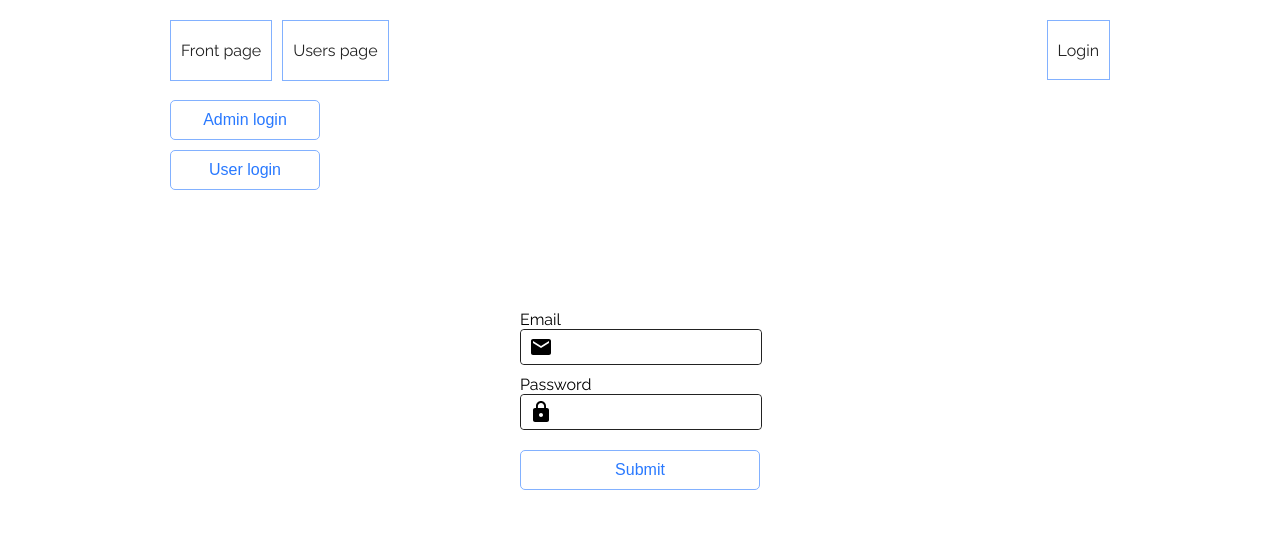
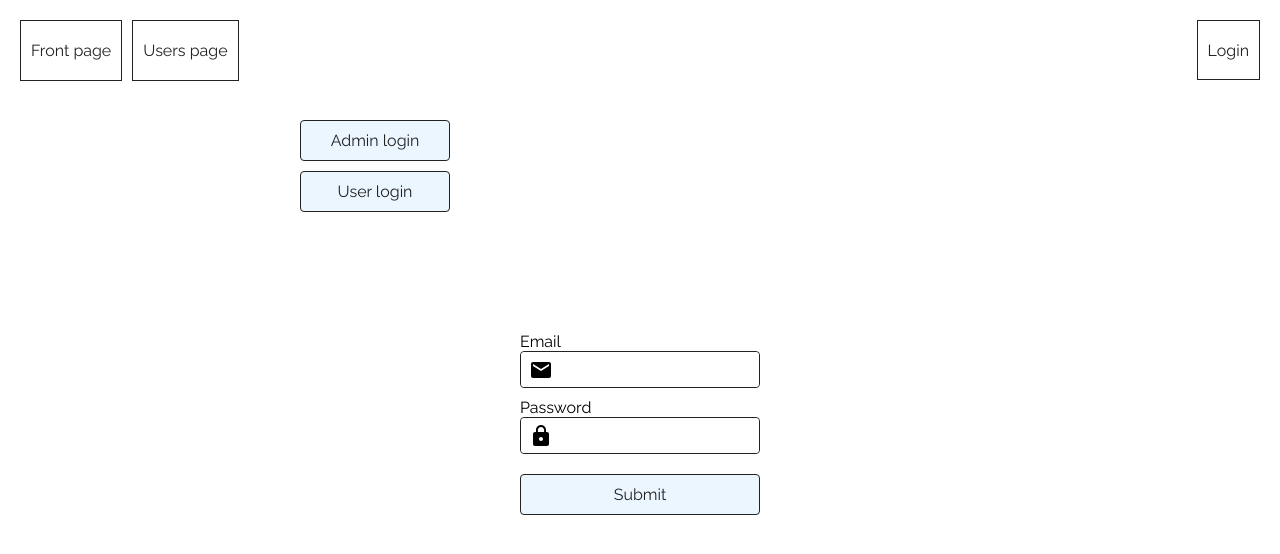
Before and after one commit to TeemuKoivisto/my-react-bootstrap, a React (Create React App) app: page /login in a window 1280 px wide. Shown: the top 554 px of the page. Built offline with nearby package versions, Linux system fonts and the light colour scheme; no server answers.

Commit message:
Refactor eg Button to use hooks, enhance styles

```diff
--- a/src/components/AuthHOC.tsx
+++ b/src/components/AuthHOC.tsx
@@ -13,7 +13,7 @@ interface IProps {
 /**
  * Well it looked cool when I first made this...
  * Now I think it's a piece of shit. Opinions change. Too complicated & doesn't work => wasted hours.
- * @param WrappedComponent - Should be React.ComponentType<P> but I have for this type-masturbation
+ * @param WrappedComponent - Should be React.ComponentType<P> but I don't have time for this type-masturbation
  */
 export function AuthHOC <P extends IProps>(WrappedComponent: React.ComponentType<any>) {
   class AuthHOCClass extends React.Component<IProps & RouteComponentProps<any>, {}> {
--- a/src/components/NavBar.tsx
+++ b/src/components/NavBar.tsx
@@ -7,7 +7,9 @@ import styled from '../theme/styled'
 import { Stores } from '../stores'
 import { AuthStore } from '../stores/AuthStore'
 
-interface IProps {
+import { RouteComponentProps } from 'react-router'
+
+interface IProps extends RouteComponentProps<{}> {
   className?: string
   authStore?: AuthStore,
 }
@@ -18,6 +20,7 @@ interface IProps {
 export class NavBar extends React.PureComponent<IProps> {
   handleLogout = (e : React.MouseEvent<HTMLElement>) => {
     this.props.authStore!.logout()
+    this.props.history.push('')
   }
   render() {
     const { isAuthenticated } = this.props.authStore!
@@ -54,7 +57,7 @@ const NavListItem = styled.li`
 `
 const linkStyles = css`
   background-color: ${({ theme }) => theme.color.white };
-  border: 1px solid ${({ theme }) => theme.color.secondary };
+  border: 1px solid ${({ theme }) => theme.color.textDark };
   box-sizing: border-box;
   color: ${({ theme }) => theme.color.textDark };
   cursor: pointer;
@@ -63,9 +66,10 @@ const linkStyles = css`
   padding: 20px 10px 20px 10px;
   text-decoration: none;
   &:hover {
-    background-color: ${({ theme }) => theme.color.primary};
+    background-color: ${({ theme }) => theme.color.primary };
     color: ${({ theme }) => theme.color.white };
   }
+  transition: 0.2s all;
 `
 const LogoutButton = styled.button`
   ${linkStyles}
--- a/src/components/WrappedRoute.tsx
+++ b/src/components/WrappedRoute.tsx
@@ -1,5 +1,5 @@
 import * as React from 'react'
-import { Route, RouteProps } from 'react-router'
+import { Route, RouteProps, RouteComponentProps } from 'react-router'
 import styled from '../theme/styled'
 
 import { NavBar } from './NavBar'
@@ -8,13 +8,13 @@ interface IWrappedRoute extends RouteProps {
   component: React.ComponentClass<any>
 }
 
-const renderNoMainContainerWrapper = (Component: React.ComponentClass) => (props: RouteProps) =>
+const renderNoMainContainerWrapper = (Component: React.ComponentClass) => (props: RouteComponentProps<any>) =>
   <MainWrapper>
     <NavBar {...props}/>
     <Component {...props}/>
   </MainWrapper>
 
-const renderWrapper = (Component: React.ComponentClass) => (props: RouteProps) =>
+const renderWrapper = (Component: React.ComponentClass) => (props: RouteComponentProps<any>) =>
   <MainWrapper>
     <NavBar {...props}/>
     <MainContainer>
@@ -29,10 +29,11 @@ export const WrappedRoute = ({ component, ...rest } : IWrappedRoute) =>
   <Route {...rest} render={renderWrapper(component)}/>
 
 const MainWrapper = styled.div`
-  font-family: 'Raleway', sans-serif;
-  margin: auto;
-  max-width: 980px;
 `
 const MainContainer = styled.main`
-  margin: 20px;
+  margin: 40px auto 20px auto;
+  max-width: 680px;
+  @media only screen and (max-width: 720px) {
+    margin: 40px 20px 20px 20px;
+  }
 `
--- a/src/elements/Button.tsx
+++ b/src/elements/Button.tsx
@@ -1,20 +1,41 @@
-// import * as React from 'react'
+import * as React from 'react'
 import styled from '../theme/styled'
 
-export const Button = styled.button`
-  background-color: ${({ theme }) => theme.color.white };
-  border: 1px solid ${({ theme }) => theme.color.secondary };
-  border-radius: 5px;
-  color: ${({ theme }) => theme.color.primary };
+interface IProps {
+  children: React.ReactNode
+  className?: string
+  type?: string
+  disabled?: boolean
+  onClick?: () => void
+}
+
+ButtonEl.defaultProps = {
+  type: 'button',
+  disabled: false,
+}
+
+function ButtonEl(props: IProps) {
+  function onClick(e: React.MouseEvent) {
+    return !props.disabled && props.onClick && props.onClick()
+  }
+  const { className, children } = props
+  return (
+    <button className={className} onClick={onClick}>{children}</button>
+  )
+}
+
+export const Button = styled(ButtonEl)`
+  background-color: ${({ theme }) => theme.color.secondary };
+  border: 1px solid ${({ theme }) => theme.color.textDark };
+  border-radius: 4px;
+  color: ${({ theme }) => theme.color.textDark };
   cursor: pointer;
   font-size: ${({ theme }) => theme.fontSize.small };
-  max-width: 150px;
-  padding: 10px 10px 10px 10px;
+  padding: 10px 20px 10px 20px;
   text-decoration: none;
+  width: 150px;
   &:hover {
-    background-color: ${({ theme }) => theme.color.primary};
-    box-shadow: 2px 2px #039be569;
-    color: ${({ theme }) => theme.color.white };
+    box-shadow: 3px 3px #039be569;
   }
-  transition: 0.1s all;
+  transition: 0.2s all;
 `
--- a/src/index.css
+++ /dev/null
@@ -1,11 +0,0 @@
-body {
-  margin: 0;
-  padding: 0;
-  font-family: sans-serif;
-}
-
-ul {
-  list-style: none;
-  margin: 0;
-  padding: 0;
-}
--- a/src/index.tsx
+++ b/src/index.tsx
@@ -7,10 +7,9 @@ import { Stores } from './stores'
 import { confMobx } from './stores/mobxConf'
 
 import { defaultTheme } from './theme/defaultTheme'
+import { GlobalStyle } from './theme/GlobalStyle'
 
 import { Routes } from './routes'
-
-import './index.css'
 
 confMobx()
 
@@ -19,7 +18,10 @@ export const stores = new Stores()
 render(
   <Provider {...stores}>
     <ThemeProvider theme={defaultTheme}>
-      <Routes />
+      <>
+        <Routes />
+        <GlobalStyle />
+      </>
     </ThemeProvider>
   </Provider>,
   document.getElementById('root') as HTMLElement
--- a/src/pages/LoginPage.tsx
+++ b/src/pages/LoginPage.tsx
@@ -39,7 +39,7 @@ export class LoginPage extends React.Component<IProps, IState> {
       this.props.history.push('')
     }
   }
-  handleSetDefaultValues = (type: 'admin' | 'user') => (e: React.MouseEvent) => {
+  handleSetDefaultValues = (type: 'admin' | 'user') => () => {
     if (type === 'admin') {
       this.setState({
         email: 'admin@asdf.fi',
--- a/src/stores/AuthStore.ts
+++ b/src/stores/AuthStore.ts
@@ -7,10 +7,14 @@ const EMPTY_USER = {
   name: '',
   email: '',
 } as IUser
+const EMPTY_JWT = {
+  expires: -1,
+  token: ''
+} as IJwt
 
 export class AuthStore {
   @observable loggedInUser: IUser = EMPTY_USER
-  @observable jwt: IJwt = { expires: -1, token: '' }
+  @observable jwt: IJwt = EMPTY_JWT
 
   @action
   logInUser = async (credentials: ILoginCredentials) => {
@@ -25,6 +29,7 @@ export class AuthStore {
   @action
   logout = () => {
     this.loggedInUser = EMPTY_USER
+    this.jwt = EMPTY_JWT
   }
 
   @computed
--- /dev/null
+++ b/src/theme/GlobalStyle.ts
@@ -0,0 +1,24 @@
+import { createGlobalStyle } from './styled'
+
+export const GlobalStyle = createGlobalStyle`
+  body {
+    margin: 0;
+    padding: 0;
+  }
+  h1,h2,h3,h4 {
+    font-family: ${({ theme }) => theme.font.text };
+  }
+  * {
+    box-sizing: border-box;
+    font-family: ${({ theme }) => theme.font.text };
+  }
+  ul, ol {
+    list-style: none;
+    margin: 0;
+    padding: 0;
+  }
+  a, a:visited {
+    color: inherit;
+    text-decoration: none;
+  }
+`
--- a/src/theme/defaultTheme.ts
+++ b/src/theme/defaultTheme.ts
@@ -2,15 +2,18 @@ import { ITheme } from '../types/theme'
 
 export const defaultTheme : ITheme = {
   color: {
+    bg: '#fff',
+    gray: '#aaa',
+    grayLight: '#eee',
+    primary: '#1d9eff',
+    red: 'red',
+    secondary: '#ebf6ff',
     textLight: '#666',
     textDark: '#222',
-    bg: '#fff',
     white: '#fff',
-    primary: '#2979FF',
-    secondary: '#82B1FF'
+    yellow: 'yellow',
   },
   spinner: {
-    sizes: {
     small: {
       borderWidth: '2px',
       margin: '0 8px 0 8px',
@@ -29,10 +32,8 @@ export const defaultTheme : ITheme = {
       height: '20px',
       width: '20px',
     },
-    }
   },
   button: {
-    sizes: {
     small: {
       fontSize: '14px',
       height: '30px',
@@ -48,7 +49,6 @@ export const defaultTheme : ITheme = {
       height: '50px',
       padding: '0 16px',
     },
-    }
   },
   fontSize: {
     small: '16px',
@@ -57,4 +57,10 @@ export const defaultTheme : ITheme = {
     xlarge: '40px',
     largeIcon: '50px'
   },
+  font: {
+    text: '\'Raleway\', sans-serif',
+  },
+  transitions: {
+    bezier: 'cubic-bezier(0.55, 0.085, 0.68, 0.53)',
   }
+}
--- a/src/types/theme.ts
+++ b/src/types/theme.ts
@@ -1,10 +1,14 @@
 export interface IThemeColor {
+  gray: string
+  grayLight: string
   textLight: string
   textDark: string
   bg: string
   white: string
   primary: string
   secondary: string
+  red: string
+  yellow: string
 }
 
 export interface ISize {
@@ -26,11 +30,10 @@ export interface IThemeSizes {
 
 export interface ITheme {
   color: IThemeColor
-  button: {
-    sizes: IThemeSizes
-  }
-  spinner: {
-    sizes: IThemeSizes
+  button: IThemeSizes
+  spinner: IThemeSizes
+  font: {
+    text: string
   }
   fontSize: {
     small: string
@@ -39,4 +42,7 @@ export interface ITheme {
     xlarge: string
     largeIcon: string
   }
+  transitions: {
+    bezier: string
+  }
 }
```
Also changed, not shown: src/elements/Spinner.tsx (+4 -4 lines). Lines whose indentation alone changed are shown as unchanged.
